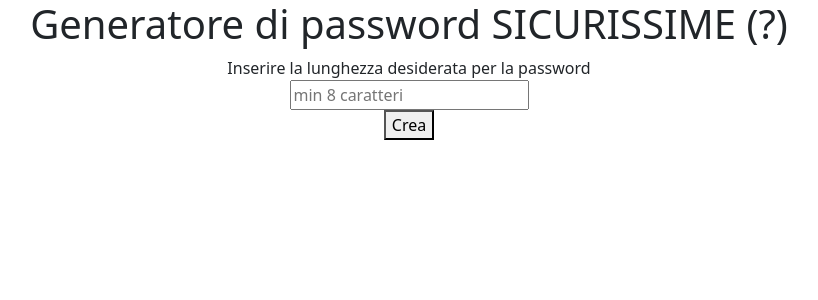
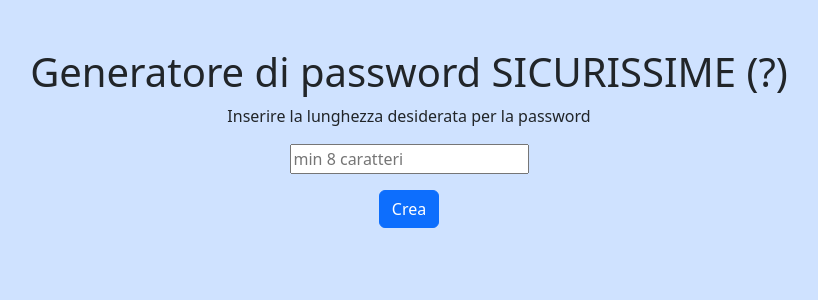
Before and after one commit to itschiaras/php-strong-password-generator, a PHP site: page / in a window 1280 px wide. Shown: the top 300 px of the page, without its empty margins (231-1049 px from the left). Run offline with PHP 8.4, Linux system fonts and the light colour scheme.

Commit message:
milestone 2 complete

```diff
--- a/index.php
+++ b/index.php
@@ -8,20 +8,7 @@ Milestone 2
 Verificato il corretto funzionamento del nostro codice, spostiamo la logica in un file functions.php che includeremo poi nella pagina principale -->
 
 <?php
-
-$length = 0;
-function getRndPass($length) {
-    $length = $_GET['passLength'];
-    $chars = 'abcdefghijklmnopqrstuvwxyzABCDEFGHIJKLMNOPQRSTUVWXYZ0123456789@#!$%&=?^*';
-    $shuffledchars = str_shuffle($chars);
-    $password = substr($shuffledchars, 0, $length);
-    return $password;
-}
-
-
-
-
-
+include __DIR__.'/partials/functions/functions.php'
 ?>
 
 <!DOCTYPE html>
@@ -33,14 +20,15 @@ function getRndPass($length) {
     <link href="https://cdn.jsdelivr.net/npm/bootstrap@5.3.0-alpha1/dist/css/bootstrap.min.css" rel="stylesheet" integrity="sha384-GLhlTQ8iRABdZLl6O3oVMWSktQOp6b7In1Zl3/Jr59b6EGGoI1aFkw7cmDA6j6gD" crossorigin="anonymous">
     <title>Document</title>
 </head>
-<body>
-    <h1 class="text-center">Generatore di password <span class="text-uppercase">sicurissime (?)</span></h1>
+<body class="bg-primary-subtle">
+    <h1 class="text-center mt-5">Generatore di password <span class="text-uppercase">sicurissime (?)</span></h1>
     <form action="<?php echo $_SERVER['PHP_SELF']?>" method="GET" class="d-flex flex-column align-items-center">
-        <label for="passLength">Inserire la lunghezza desiderata per la password</label>
-        <input type="number" min="8" placeholder="min 8 caratteri" name="passLength" id="passLength">
-        <button type="submit">Crea</button>
+        <label for="passLength" class="mb-3">Inserire la lunghezza desiderata per la password</label>
+        <input type="number" min="8" placeholder="min 8 caratteri" name="passLength" id="passLength" class="mb-3">
+        <button type="submit" class="btn btn-primary">Crea</button>
         <?php if (!empty($_GET['passLength']) && $_GET['passLength'] > 8) { ?>
-            <h1><?php echo getRndPass($length) ?></h1>
+            <h2>La tua nuova sicurissima password è:</h2>
+            <h4><?php echo getRndPass($length) ?></h4>
         <?php } ?>
 
     </form>
--- /dev/null
+++ b/partials/functions/functions.php
@@ -0,0 +1,11 @@
+<?php
+
+$length = 0;
+function getRndPass($length) {
+    $length = $_GET['passLength'];
+    $chars = 'abcdefghijklmnopqrstuvwxyzABCDEFGHIJKLMNOPQRSTUVWXYZ0123456789@#!$%&=?^*';
+    $shuffledchars = str_shuffle($chars);
+    $password = substr($shuffledchars, 0, $length);
+    return $password;
+}
+?>
```
